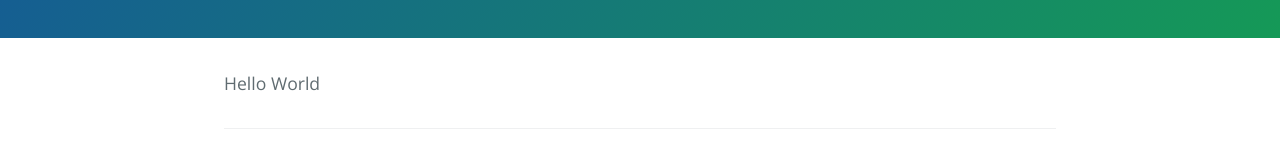
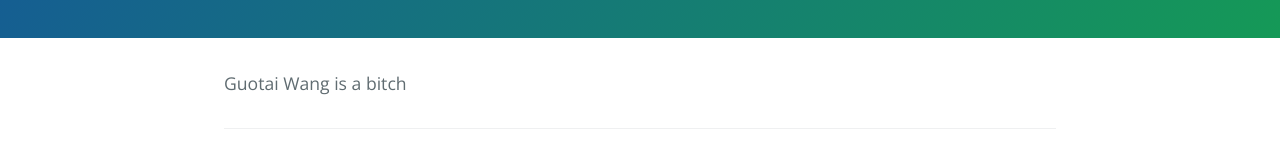
Before and after one commit to wnheat/wnheat.github.com, a plain HTML site: page index.html in a window 1280 px wide. Shown: the part 279-439 px from the top of the page. Drawn offline with nearby package versions, Linux system fonts and the light colour scheme.

Commit message:
Update index.html

```diff
--- a/index.html
+++ b/index.html
@@ -16,7 +16,7 @@
     </section>
 
     <section class="main-content">
-      <p>Hello World</p>
+      <p>Guotai Wang is a bitch</p>
 
       <footer class="site-footer">
 
```
